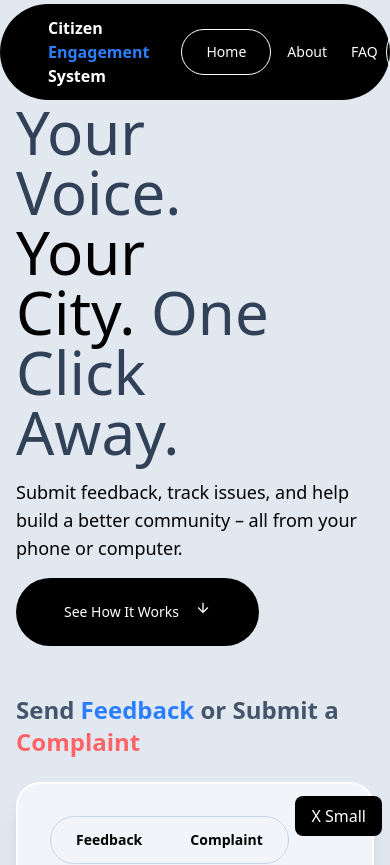
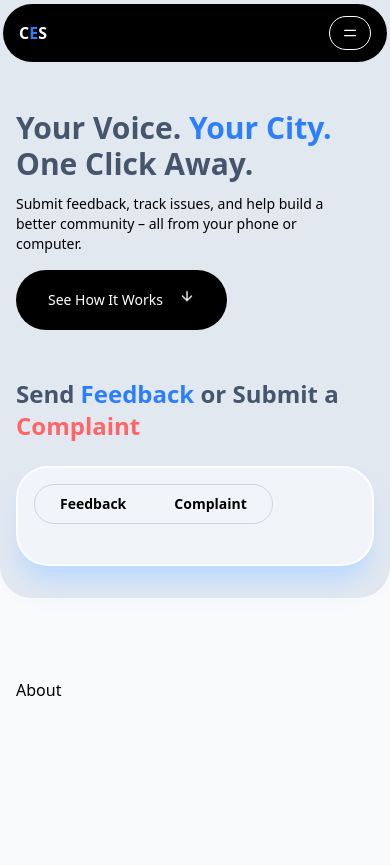
Before and after one commit to Reconfort/CCES-Frontend, a Next.js app: page / in a window 390 px wide. Shown: the top 865 px of the page. Built offline with nearby package versions, Linux system fonts and the light colour scheme.

Commit message:
Refactor complaint form component: streamline form handling, enhance UI with new styles, and implement a reusable ComboboxField component for better user experience. Update layout styles across various sections for improved consistency.

```diff
--- a/app/layout.tsx
+++ b/app/layout.tsx
@@ -1,7 +1,6 @@
 import type { Metadata } from "next";
 import { Geist, Geist_Mono } from "next/font/google";
 import "./globals.css";
-import Screen from "@/component/ui/Screen";
 
 const geistSans = Geist({
   variable: "--font-geist-sans",
@@ -29,7 +28,6 @@ export default function RootLayout({
         className={`${geistSans.variable} ${geistMono.variable} antialiased bg-slate-50`}
       >
         {children}
-      <Screen/>
       </body>
     </html>
   );
--- a/component/features/ComplainForm.tsx
+++ b/component/features/ComplainForm.tsx
@@ -1,115 +1,23 @@
 'use client';
-import React, { useEffect, useState, Fragment } from 'react';
+import React, {useEffect, useState, Fragment, JSX} from 'react';
 import * as Yup from 'yup';
-import { useFormikContext } from 'formik';
-import { Combobox, Transition } from '@headlessui/react';
-import { CheckIcon } from 'lucide-react';
-import AppForm from "@/component/forms/AppForm";
-import SubmitButton from "@/component/forms/SubmitButton";
-import AppInput from "@/component/forms/AppInput";
-import {LuChevronsUpDown} from "react-icons/lu";
+import {FormikHelpers, FormikValues, useFormikContext} from 'formik';
+import AppForm from '@/component/forms/AppForm';
+import AppInput from '@/component/forms/AppInput';
+import SubmitButton from '@/component/forms/SubmitButton';
+import ComboboxField from '@/component/forms/ComboBoxField';
+import {FiCopy} from "react-icons/fi";
+import {PiShieldWarningThin} from "react-icons/pi";
 
 const categories = ['Roads', 'Electricity', 'Water', 'Healthcare'];
 const institutions = ['City Council', 'Energy Department', 'Water Department', 'Health Ministry'];
 
 const existingComplaints = [
-    { id: 1, title: 'No street lights on Main St', category: 'Electricity' },
-    { id: 2, title: 'Potholes near Riverside', category: 'Roads' },
+    {id: 1, title: 'No street lights on Main St', category: 'Electricity'},
+    {id: 2, title: 'Potholes near Riverside', category: 'Roads'},
 ];
 
-interface ComboboxFieldProps {
-    label: string;
-    items: string[];
-    name: string;
-}
-
-const ComboboxField: React.FC<ComboboxFieldProps> = ({ label, items, name }) => {
-    const { values, setFieldValue } = useFormikContext<any>();
-    const [query, setQuery] = useState('');
-
-    const filtered =
-        query === ''
-            ? items
-            : items.filter((item) =>
-                item.toLowerCase().includes(query.toLowerCase())
-            );
-
-    return (
-        <div className="w-full group">
-            <label className="text-sm font-normal">{label}</label>
-            <div className="relative mt-1">
-                <Combobox
-                    value={values[name]}
-                    onChange={(val) => setFieldValue(name, val)}
-                >
-                    <div className="relative">
-                        <div className="flex items-center">
-                            <Combobox.Input
-                                className="w-full border border-gray-300 rounded-lg px-4 py-2 focus:ring-2 focus:ring-blue-500"
-                                displayValue={(val: string) => val}
-                                onChange={(e) => setQuery(e.target.value)}
-                                placeholder={`Select ${label.toLowerCase()}...`}
-                            />
-                            <Combobox.Button className="absolute right-2">
-                                <LuChevronsUpDown className="h-5 w-5 text-gray-400" />
-                            </Combobox.Button>
-                        </div>
-                        <Transition
-                            as={Fragment}
-                            leave="transition ease-in duration-100"
-                            leaveFrom="opacity-100"
-                            leaveTo="opacity-0"
-                            className="absolute mt-1 max-h-60 w-full overflow-auto rounded-md bg-white py-1 text-base shadow-lg ring-1 ring-black ring-opacity-5 focus:outline-none"
-                        >
-                            <Combobox.Options static>
-                                {filtered.length === 0 ? (
-                                    <div className="relative cursor-default select-none py-2 px-4 text-gray-700">
-                                        No results found.
-                                    </div>
-                                ) : (
-                                    filtered.map((item) => (
-                                        <Combobox.Option
-                                            key={item}
-                                            value={item}
-                                            className={({ active }: { active: boolean }) =>
-                                                `relative cursor-default select-none py-2 pl-10 pr-4 ${
-                                                    active ? 'bg-blue-100 text-blue-900' : 'text-gray-900'
-                                                }`
-                                            }
-                                        >
-                                            {({ selected, active }) => (
-                                                <>
-                          <span
-                              className={`block truncate ${
-                                  selected ? 'font-medium' : 'font-normal'
-                              }`}
-                          >
-                            {item}
-                          </span>
-                                                    {selected && (
-                                                        <span
-                                                            className={`absolute inset-y-0 left-0 flex items-center pl-3 ${
-                                                                active ? 'text-blue-600' : 'text-blue-600'
-                                                            }`}
-                                                        >
-                              <CheckIcon className="h-5 w-5" />
-                            </span>
-                                                    )}
-                                                </>
-                                            )}
-                                        </Combobox.Option>
-                                    ))
-                                )}
-                            </Combobox.Options>
-                        </Transition>
-                    </div>
-                </Combobox>
-            </div>
-        </div>
-    );
-};
-
-const ComplaintForm = () => {
+const ComplaintForm = (): JSX.Element => {
     const [type, setType] = useState<'complaint' | 'feedback' | ''>('');
     const [submitted, setSubmitted] = useState(false);
     const [trackingId, setTrackingId] = useState('');
@@ -129,13 +37,25 @@ const ComplaintForm = () => {
         institution: Yup.string().required('Institution is required'),
     });
 
-    const handleSubmit = (values: typeof initialValues) => {
+    const handleSubmit = (values: FormikValues, helpers: FormikHelpers<FormikValues>) => {
         const id = 'CMP-' + Math.floor(Math.random() * 100000);
         setTrackingId(id);
         setSubmitted(true);
+        helpers.setSubmitting(false);
     };
 
-    const handleTitleFilter = (title: string) => {
+    const [copied, setCopied] = useState(false);
+    const handleCopy = async () => {
+        try {
+            await navigator.clipboard.writeText(trackingId);
+            setCopied(true);
+            setTimeout(() => setCopied(false), 2000);
+        } catch (err) {
+            console.error('Failed to copy!', err);
+        }
+    };
+
+    const filterRelated = (title: string) => {
         if (title.length > 3 && type === 'complaint') {
             const matches = existingComplaints.filter((c) =>
                 c.title.toLowerCase().includes(title.toLowerCase())
@@ -148,12 +68,25 @@ const ComplaintForm = () => {
 
     if (submitted) {
         return (
-            <div className="bg-green-100 p-6 rounded-xl mt-6">
-                <h2 className="text-xl font-bold text-green-800">✅ Submission Successful!</h2>
-                <p className="mt-2">
-                    Tracking ID: <span className="font-mono text-blue-700">{trackingId}</span>
-                </p>
-                <p className="mt-4">You can use this ID to check status later.</p>
+            <div className="bg-black text-white p-6 lg:p-12 rounded-3xl mt-24 w-full">
+                <h2 className="text-xl font-bold text-blue-500">✅ Submission Successful!</h2>
+
+                <div className={'flex items-center gap-4 mt-12'}>
+                    <p className="font-medium">
+                        Tracking ID: <span className="font-semibold text-blue-500">{trackingId}</span>
+                    </p>
+                    <button
+                        onClick={handleCopy}
+                        className="bg-white/10 p-4 rounded-xl cursor-pointer duration-75 hover:scale-110 active:scale-95 active:rounded-full flex items-center gap-2"
+                    >
+                        <FiCopy />
+                        {copied && <span className="text-sm">Copied!</span>}
+                    </button>
+                </div>
+                <div className={'border border-white p-4 lg:p-8 mt-4 rounded-xl flex items-center gap-4'}>
+                    <PiShieldWarningThin size={32}/>
+                    <p className="font-medium">You can use this ID to check status later.</p>
+                </div>
             </div>
         );
     }
@@ -164,14 +97,18 @@ const ComplaintForm = () => {
                 Send <span className="text-blue-500">Feedback</span> or Submit a{' '}
                 <span className="text-red-400">Complaint</span>
             </h1>
-
-            <div className="w-full border-2 bg-slate-100 border-white/80 shadow-xl p-8 rounded-3xl flex flex-col items-start gap-4">
+            <div
+                className={`w-full border-2 bg-slate-100 border-white/80 p-4 md:p-8 rounded-[32px] md:rounded-[46px] flex flex-col justify-start items-start gap-4 shadow-xl ${type === 'complaint' ? 'shadow-red-200' : 'shadow-blue-200' }`}>
                 <div className="flex mb-6 border border-slate-300 p-[1px] rounded-full">
                     {(['feedback', 'complaint'] as const).map((opt) => (
                         <button
                             key={opt}
-                            className={`px-6 py-3 rounded-full text-sm font-semibold ${
-                                type === opt ? (opt === 'feedback' ? 'bg-blue-500 text-white' : 'bg-red-400 text-white') : ''
+                            className={`px-6 py-2 md:py-3 rounded-full text-sm font-semibold ${
+                                type === opt
+                                    ? opt === 'feedback'
+                                        ? 'bg-blue-500 text-white'
+                                        : 'bg-red-400 text-white'
+                                    : ''
                             }`}
                             onClick={() => setType(opt)}
                         >
@@ -186,16 +123,22 @@ const ComplaintForm = () => {
                         onSubmit={handleSubmit}
                         validationSchema={validationSchema}
                     >
-                        {({ values }: { values: typeof initialValues }) => {
-                            useEffect(() => handleTitleFilter(values.title), [values.title]);
+                        {(formikProps: FormikValues & { isSubmitting: boolean }) => {
+                            const {values, isSubmitting} = formikProps;
+                            useEffect(() => filterRelated(values.title), [values.title]);
 
                             return (
-                                <div className="flex flex-col w-full gap-4">
-                                    <AppInput name="title" label="Title" className={'col-span-2'}/>
-                                    <AppInput name="message" label="Details" type="textarea" className="col-span- h-28" />
-                                    <div className={'grid grid-cols-2 gap-4'}>
-                                    <ComboboxField label="Category" items={categories} name="category" />
-                                    <ComboboxField label="Institution" items={institutions} name="institution" />
+                                <div className="w-full flex flex-col justify-start items-start gap-4">
+                                    <AppInput name="title" label="Title"/>
+                                    <AppInput
+                                        name="message"
+                                        label="Details"
+                                        type="textarea"
+                                        className="col-span-2 h-28"
+                                    />
+                                    <div className={'grid grid-cols-1 md:grid-cols-2 gap-4 w-full'}>
+                                        <ComboboxField label="Category" items={categories} name="category"/>
+                                        <ComboboxField label="Institution" items={institutions} name="institution"/>
                                     </div>
 
                                     {type === 'complaint' && relatedIssues.length > 0 && (
@@ -210,7 +153,7 @@ const ComplaintForm = () => {
                                     )}
 
                                     <div className="col-span-2">
-                                        <SubmitButton title={`Submit ${type}`} className={'!rounded-full'}/>
+                                        <SubmitButton title={`Submit ${type}`} className={'!rounded-full !font-medium'}/>
                                     </div>
                                 </div>
                             );
--- /dev/null
+++ b/component/forms/ComboBoxField.tsx
@@ -0,0 +1,98 @@
+import React, {Fragment, useState} from "react";
+import {useFormikContext} from "formik";
+import {Combobox, Transition} from "@headlessui/react";
+import {LuChevronsUpDown} from "react-icons/lu";
+import {CheckIcon} from "lucide-react";
+
+interface ComboboxFieldProps {
+    label: string;
+    items: string[];
+    name: string;
+}
+
+const ComboboxField: React.FC<ComboboxFieldProps> = ({ label, items, name }) => {
+    const { values, setFieldValue } = useFormikContext<any>();
+    const [query, setQuery] = useState('');
+
+    const filtered =
+        query === ''
+            ? items
+            : items.filter((item) =>
+                item.toLowerCase().includes(query.toLowerCase())
+            );
+
+    return (
+        <div className="w-full group">
+        <label className="text-sm font-normal">{label}</label>
+            <div className="relative mt-1">
+    <Combobox
+        value={values[name]}
+    onChange={(val) => setFieldValue(name, val)}
+    >
+    <div className="relative bg-white rounded-lg">
+    <div className="flex items-center">
+    <Combobox.Input
+        className="w-full rounded-lg p-3 lg:p-4 group-hover:border-blue-500"
+    displayValue={(val: string) => val}
+    onChange={(e) => setQuery(e.target.value)}
+    placeholder={`Select ${label.toLowerCase()}...`}
+    />
+    <Combobox.Button className="absolute right-2">
+    <LuChevronsUpDown className="h-5 w-5 text-gray-400" />
+        </Combobox.Button>
+        </div>
+        <Transition
+    as={Fragment}
+    leave="transition ease-in duration-100"
+    leaveFrom="opacity-100"
+    leaveTo="opacity-0"
+    >
+    <Combobox.Options className="absolute mt-1 max-h-60 w-full overflow-auto rounded-md bg-white py-1 text-base shadow-lg ring-1 ring-black ring-opacity-5 focus:outline-none" static>
+    {filtered.length === 0 ? (
+        <div className="relative cursor-default select-none py-2 px-4 text-gray-700">
+            No results found.
+    </div>
+    ) : (
+        filtered.map((item) => (
+            <Combobox.Option
+                key={item}
+        value={item}
+        className={({ active }: { active: boolean }) =>
+        `relative cursor-default select-none py-2 pl-10 pr-4 ${
+            active ? 'bg-blue-100 text-blue-900' : 'text-gray-900'
+        }`
+    }
+    >
+        {({ selected, active }) => (
+            <>
+                <span
+                    className={`block truncate ${
+                selected ? 'font-medium' : 'font-normal'
+            }`}
+        >
+            {item}
+            </span>
+            {selected && (
+                <span
+                    className={`absolute inset-y-0 left-0 flex items-center pl-3 ${
+                    active ? 'text-blue-600' : 'text-blue-600'
+                }`}
+            >
+                <CheckIcon className="h-5 w-5" />
+                    </span>
+            )}
+            </>
+        )}
+        </Combobox.Option>
+    ))
+    )}
+    </Combobox.Options>
+    </Transition>
+    </div>
+    </Combobox>
+    </div>
+    </div>
+);
+};
+
+export default ComboboxField;
--- a/component/layout/Header.tsx
+++ b/component/layout/Header.tsx
@@ -1,26 +1,36 @@
-import React, { FC } from 'react';
+import React, {FC} from 'react';
 import Container from "@/component/layout/Container";
 import Link from "next/link";
+import {HiOutlineMenuAlt4} from "react-icons/hi";
 
 const Header: FC = () => {
     return (
         <header className="w-full fixed top-0 left-0 right-0 z-50 pt-1">
-            <Container className={'flex justify-between items-center py-3 bg-black text-white rounded-full px-12 pr-4'}>
+            <Container className={'px-[3px]'}>
+                <div
+                    className={'flex justify-between items-center py-3 bg-black text-white rounded-full px-4 md:px-12 pr-4'}>
                     <div className={'flex items-center gap-8'}>
-                    <h1 className={'text-md font-bold'}>Citizen <span className={'text-blue-500'}>Engagement</span> System</h1>
-                <ul className={'flex items-center gap-2 font-medium text-sm'}>
+                        <h1 className={'text-md font-bold hidden md:block'}>Citizen <span
+                            className={'text-blue-500'}>Engagement</span> System</h1>
+                        <h1 className={'text-md font-bold block md:hidden'}>C<span className={'text-blue-500'}>E</span>S
+                        </h1>
+                        <ul className={'hidden lg:flex items-center gap-2 font-medium text-sm'}>
                             <Link href={'/'} className={'px-6 py-3 border rounded-full'}>Home</Link>
                             <Link href={'/#about'} className={'px-2 py-3'}>About</Link>
                             <Link href={'/#FAQ'} className={'px-2 py-3'}>FAQ</Link>
                         </ul>
                     </div>
-                <div className="flex gap-[1px] border border-white p-[1px] rounded-full">
+                    <div className="hidden lg:flex gap-[1px] border border-white p-[1px] rounded-full">
                         <Link href={'/auth/signin'} className={'px-6 py-3  text-white rounded-l-full text-sm'}>
                             Sign in
                         </Link>
                         <Link href={'/auth/signup'} className={'px-6 py-3 bg-white text-black rounded-full text-sm'}>
                             Sign up
                         </Link>
+                    </div>
+                    <button className={'p-2 px-3 border rounded-full text-white block md:hidden'}>
+                        <HiOutlineMenuAlt4/>
+                    </button>
                 </div>
             </Container>
 
--- a/component/pages/sections/AboutSection.tsx
+++ b/component/pages/sections/AboutSection.tsx
@@ -1,9 +1,12 @@
 import React from 'react';
+import Container from "@/component/layout/Container";
 
 const AboutSection = () => {
     return (
-        <section id={'about'} className={'bg-red-200 min-h-screen'}>
-            <h1>About</h1>
+        <section id={'about'} className={'min-h-screen'}>
+            <Container className={'py-20'}>
+                <h1>About</h1>
+            </Container>
         </section>
     );
 };
--- a/component/pages/sections/HeroSection.tsx
+++ b/component/pages/sections/HeroSection.tsx
@@ -6,17 +6,19 @@ import ComplainForm from "@/component/features/ComplainForm";
 
 const HeroSection = () => {
     return (
-        <section id={'/'} className={'bg-slate-200 min-h-[80vh] rounded-b-[100px] pt-[102px]'}>
-            <Container className={'flex flex-col justify-start items-start pb-12'}>
-                <h1 className={'text-6xl md:text-7xl lg:text-8xl font-extralight text-slate-700 w-[65vw] md:w-[420px] lg:w-[920px]'}>
-                    Your Voice. <span className={'text-black font-light'}>Your City.</span> One Click Away.
+        <section id={'/'} className={'bg-slate-200 min-h-[60vh] rounded-b-[32px] md:rounded-b-[100px] pt-[102px]'}>
+            <Container className={'flex flex-col justify-start items-start pb-8 md:pb-12 lg:pb-24'}>
+                <h1 className={'text-3xl md:text-4xl font-bold text-slate-600 w-[85vw] md:w-[320px] lg:w-full py-2'}>
+                    Your Voice. <span className={'text-blue-500'}>Your City.</span> One Click Away.
                 </h1>
-                <p className={'py-4 font-medium text-lg text-black'}>Submit feedback, track issues, and help build a better community – all from your phone or computer.</p>
+                <div className={'flex flex-col mt-1 md:mt-5 md:flex-row justify-start md:justify-center items-start md:items-center gap-4'}>
+                <p className={'md:py-4 font-medium text-sm md:text-lg text-black w-[85vw] md:w-[320px] lg:w-[520px]'}>Submit feedback, track issues, and help build a better community – all from your phone or computer.</p>
                 <div className={'flex'}>
-                    <Link href={'/#HowItWork'} className={'px-12 py-6 bg-black text-white rounded-full text-sm flex items-center gap-4'}>
+                    <Link href={'/#HowItWork'} className={'px-8 lg:px-12 py-5 lg:py-6 bg-black text-white rounded-full text-sm flex items-center gap-4'}>
                         See How It Works
                         <IoMdArrowDown size={16} className={'animate-bounce'}/>
                     </Link>
+                </div>
                 </div>
                 <ComplainForm/>
             </Container>
```
Also changed, not shown: component/pages/sections/FAQSection.tsx (+5 -2 lines). Lines whose indentation alone changed are shown as unchanged.
